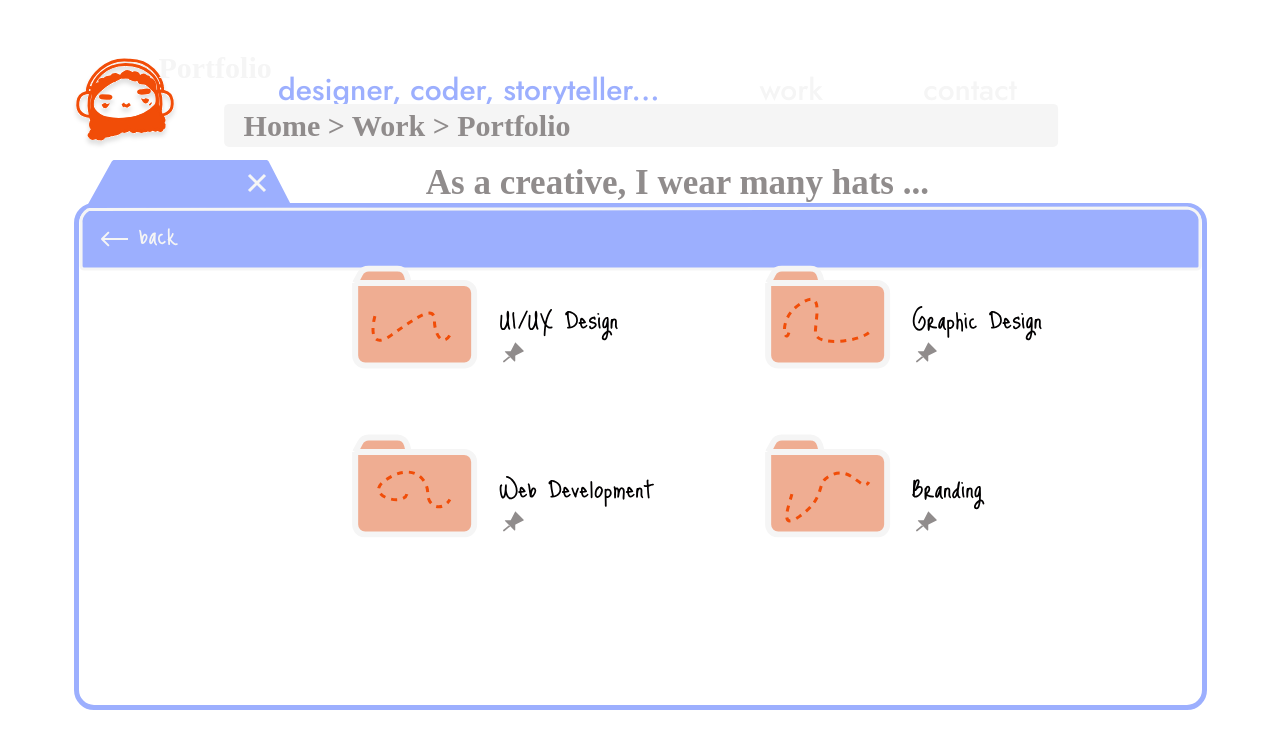
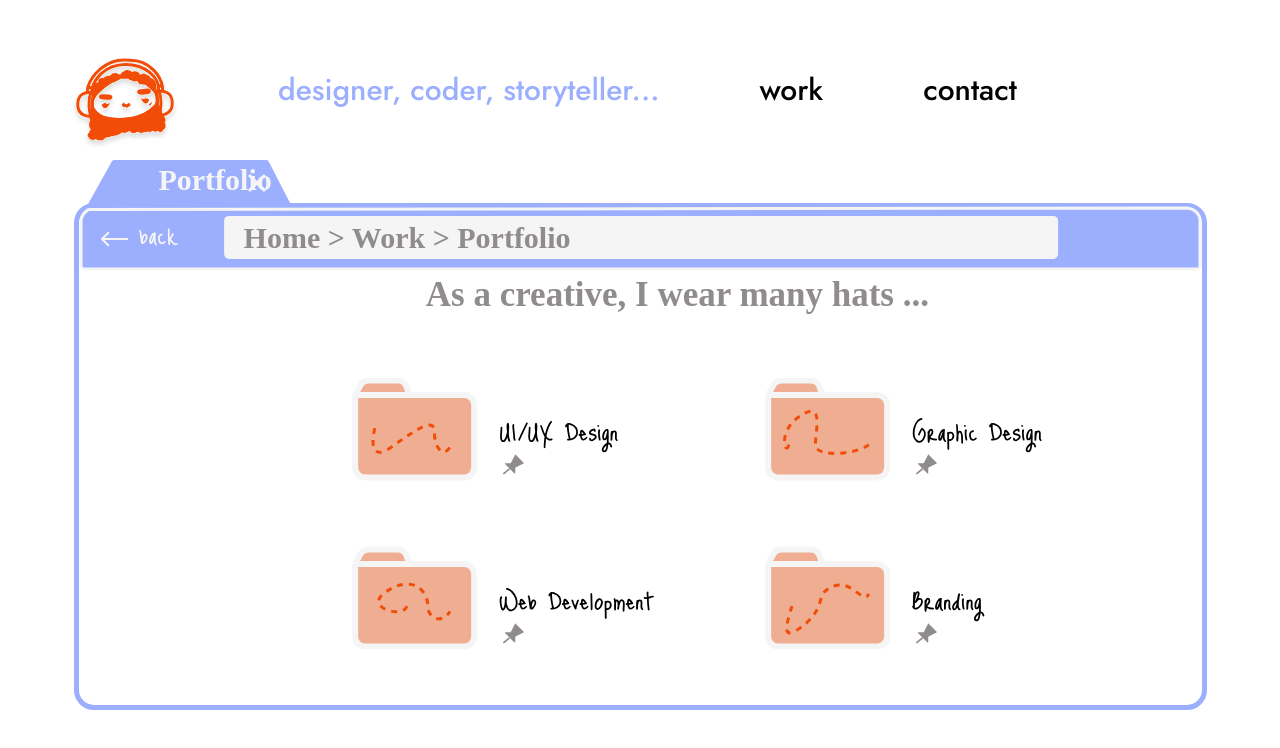
Before and after one commit to Temi360/Personal-Portfolio-Site, a React (Vite) app in the folder react/: page /portfolio in a window 1280 px wide. Shown: the top 748 px of the page. Built offline with nearby package versions, Linux system fonts and the light colour scheme; a web font is replaced by a local one.

Commit message:
im not sure

```diff
--- a/react/src/App.jsx
+++ b/react/src/App.jsx
@@ -305,7 +305,7 @@ const WelcomePage = () => (
 
 function App() {
   return (
-    <div>
+    <div className="pageWrapper">
       <div className = "navbar">
         <ul>
           <li  id="homeIconNavbarDiv">
--- a/react/src/ComputerPage.jsx
+++ b/react/src/ComputerPage.jsx
@@ -12,6 +12,8 @@ function ComputerPage() {
     initializeComputerAnimations();
 
   }, []);
+
+
   return (
     <>
       <div className="computerBackgroundElements">
--- a/react/src/PortfolioPage.jsx
+++ b/react/src/PortfolioPage.jsx
@@ -222,7 +222,7 @@ function PortfolioPage() {
               stroke="#F5F5F5"
               strokeWidth="3"
             />
-            <Link to="/computer">
+            <Link to="/work">
               <g id="backButton">
                 <path
                   id="backArrow"
--- a/react/src/computer_page.js
+++ b/react/src/computer_page.js
@@ -4,6 +4,7 @@ gsap.registerPlugin(MotionPathPlugin, Draggable);
 export const initializeComputerAnimations= () => {
 
   const resume = document.getElementById("resumeBorder");
+  console.log(resume);
   const portfolio = document.getElementById("portfolioBorder");
 
   const rightButton = document.getElementById("rightArrowButtonAndText");
--- a/react/src/index.css
+++ b/react/src/index.css
@@ -38,6 +38,11 @@
    background-repeat: no-repeat; /* Optional: Prevents the image from repeating */
 
 }
+
+.pageWrapper{
+  display: flex;
+  flex-direction: column;
+}
 .navbar{
 }
 /* Style rule set for individual li */
@@ -55,7 +60,7 @@
 /* Style rule set for individual li link */
 .navbar ul li a {
   text-decoration: none;
-  color: var(--grey);
+  color: var(--black);
 }
 
 #homeIconNavbarDiv{
```
